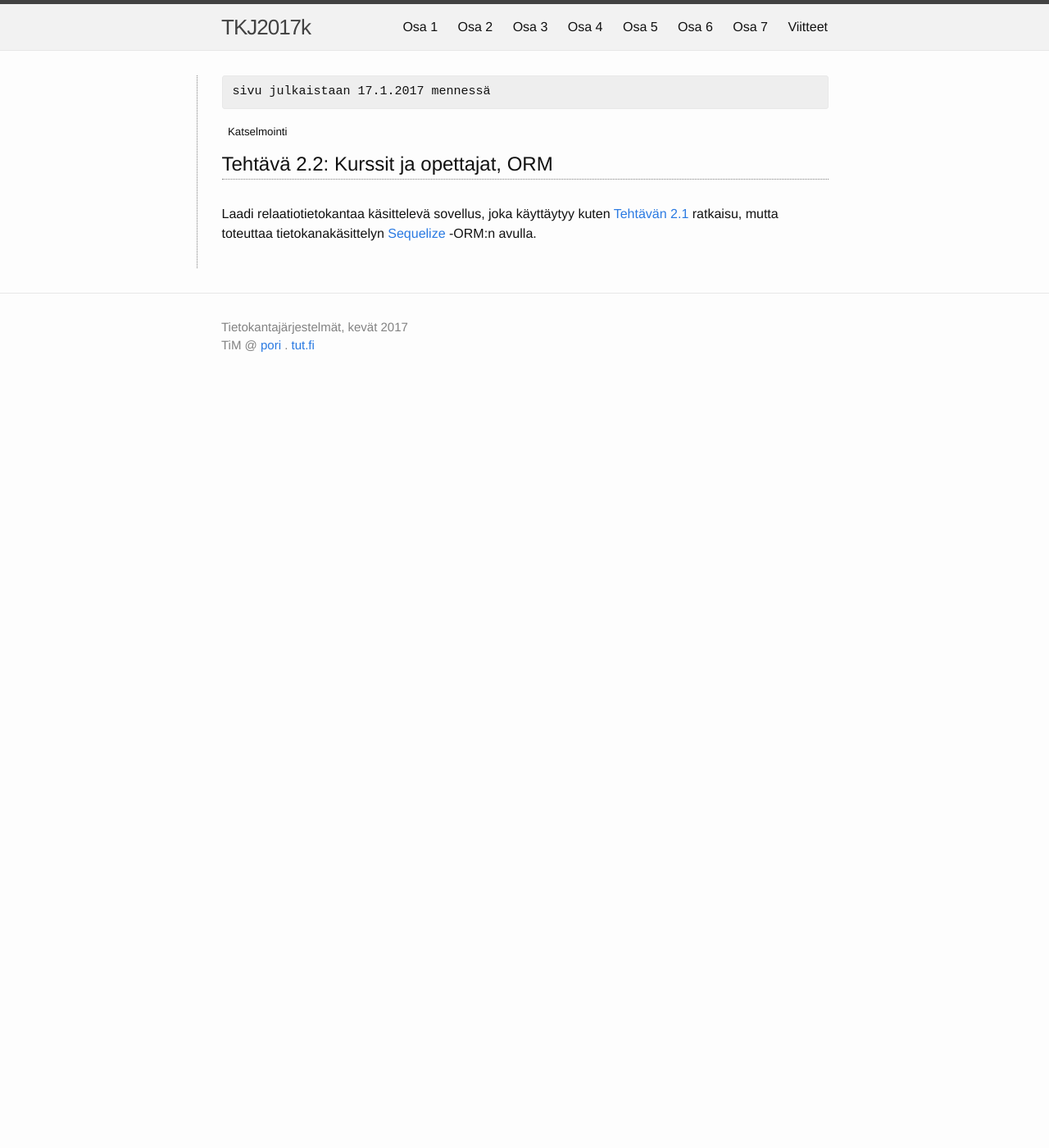
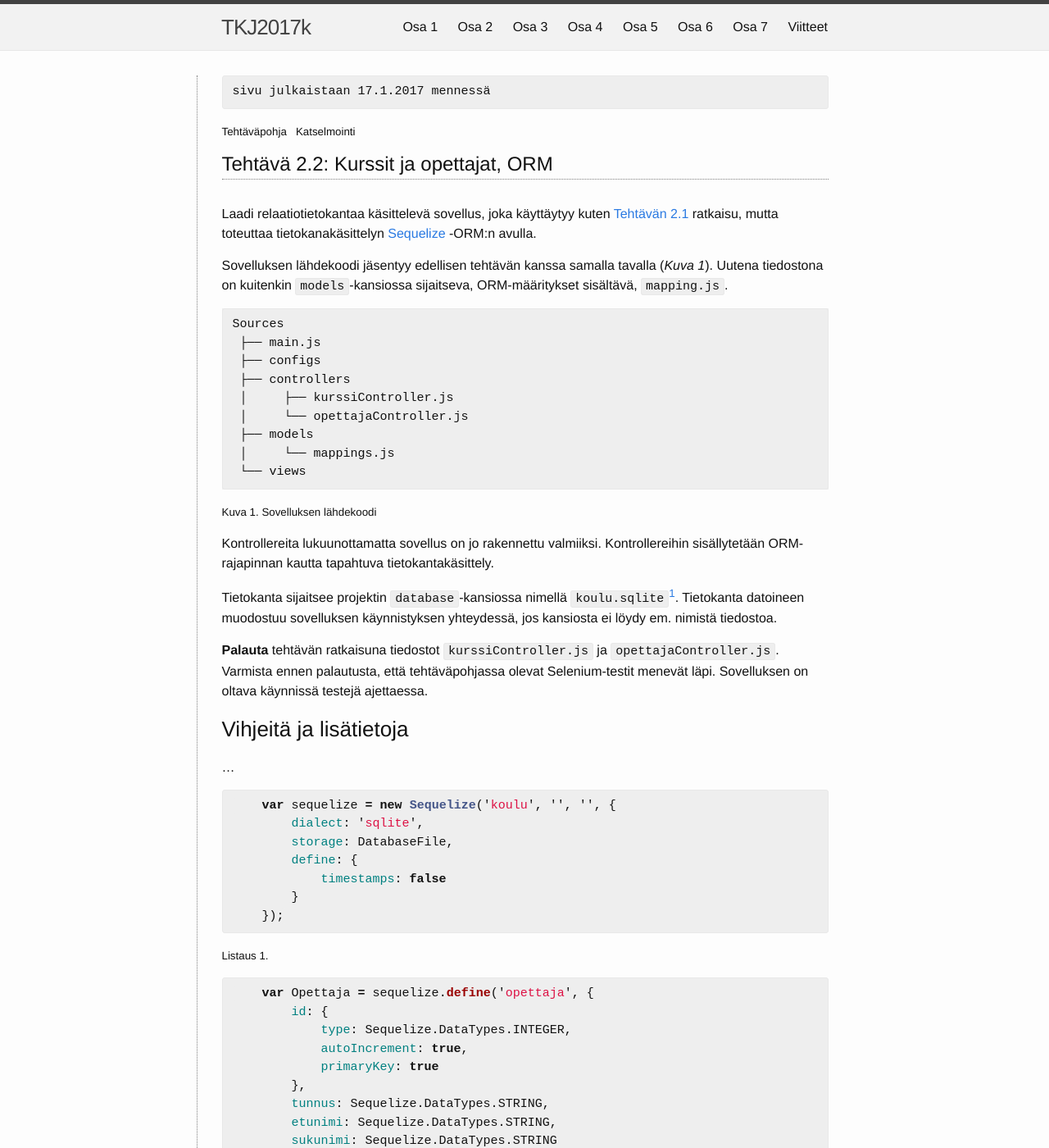
Before and after one commit to timedu/tkj2017k, a Jekyll site: the page built from docs/_osa2/tehtava22.md, in a window 1280 px wide and 1400 px high. Shown: the whole window at 82% size. Built offline with Jekyll 4.4.1, drawn with Linux system fonts in a browser that asks for light colours; some of the changed text lies outside the part shown.

Commit message:
ex2.2 draft

```diff
--- a/docs/_osa2/tehtava22.md
+++ b/docs/_osa2/tehtava22.md
@@ -11,3 +11,103 @@
 Laadi relaatiotietokantaa käsittelevä sovellus, joka käyttäytyy kuten [Tehtävän 2.1](../tehtava21) ratkaisu, mutta toteuttaa tietokanakäsittelyn [Sequelize][sequelize] -ORM:n avulla.
 
 [sequelize]: http://www.sequelizejs.com
+
+Sovelluksen lähdekoodi jäsentyy edellisen tehtävän kanssa samalla tavalla (*Kuva 1*). Uutena tiedostona on kuitenkin `models`-kansiossa sijaitseva, ORM-määritykset sisältävä, `mapping.js`.
+
+~~~
+Sources
+ ├── main.js
+ ├── configs
+ ├── controllers
+ │     ├── kurssiController.js
+ │     └── opettajaController.js
+ ├── models
+ │     └── mappings.js
+ └── views
+~~~
+
+<small>Kuva 1. Sovelluksen lähdekoodi</small>
+
+Kontrollereita lukuunottamatta sovellus on jo rakennettu valmiiksi. Kontrollereihin sisällytetään ORM-rajapinnan kautta tapahtuva tietokantakäsittely.
+
+Tietokanta sijaitsee projektin `database`-kansiossa nimellä `koulu.sqlite`[^1]. Tietokanta datoineen muodostuu sovelluksen käynnistyksen yhteydessä, jos kansiosta ei löydy em. nimistä tiedostoa.
+
+[^1]: `databases`-kansio näkyy NetBeansin *Files*-ikkunassa, mutta ei *Projects*-ikkunassa
+
+**Palauta** tehtävän ratkaisuna tiedostot `kurssiController.js` ja `opettajaController.js`. Varmista ennen palautusta, että tehtäväpohjassa olevat Selenium-testit menevät läpi. Sovelluksen on oltava käynnissä testejä ajettaessa.
+
+### Vihjeitä ja lisätietoja
+
+...
+
+
+{% highlight javascript %}
+
+    var sequelize = new Sequelize('koulu', '', '', {
+        dialect: 'sqlite',
+        storage: DatabaseFile,
+        define: {
+            timestamps: false
+        }
+    });
+
+{% endhighlight %}
+
+<small>Listaus 1.</small>
+
+
+
+{% highlight javascript %}
+
+    var Opettaja = sequelize.define('opettaja', {
+        id: {
+            type: Sequelize.DataTypes.INTEGER,
+            autoIncrement: true,
+            primaryKey: true
+        },
+        tunnus: Sequelize.DataTypes.STRING,
+        etunimi: Sequelize.DataTypes.STRING,
+        sukunimi: Sequelize.DataTypes.STRING
+    }, {
+        freezeTableName: true
+    });
+
+
+{% endhighlight %}
+
+<small>Listaus 2.</small>
+
+
+
+{% highlight javascript %}
+
+    var Kurssi = sequelize.define('kurssi', {
+        id: {
+            type: Sequelize.DataTypes.INTEGER,
+            autoIncrement: true,
+            primaryKey: true
+        },
+        tunnus: Sequelize.DataTypes.STRING,
+        nimi: Sequelize.DataTypes.STRING,
+        laajuus: Sequelize.DataTypes.STRING
+    }, {
+        freezeTableName: true
+    });
+
+{% endhighlight %}
+
+<small>Listaus 3.</small>
+
+
+{% highlight javascript %}
+
+    Kurssi.belongsTo(Opettaja, {foreignKey: 'opettaja_id', as: 'Opettaja'});
+    Opettaja.hasMany(Kurssi, {foreignKey: 'opettaja_id', as: 'Kurssit'});
+
+{% endhighlight %}
+
+<small>Listaus 4.</small>
+
+
+
+<br/>
```
Also changed, not shown: other parts of docs/_osa2/tehtava22.md (+1 -1 lines), 1 other file.
